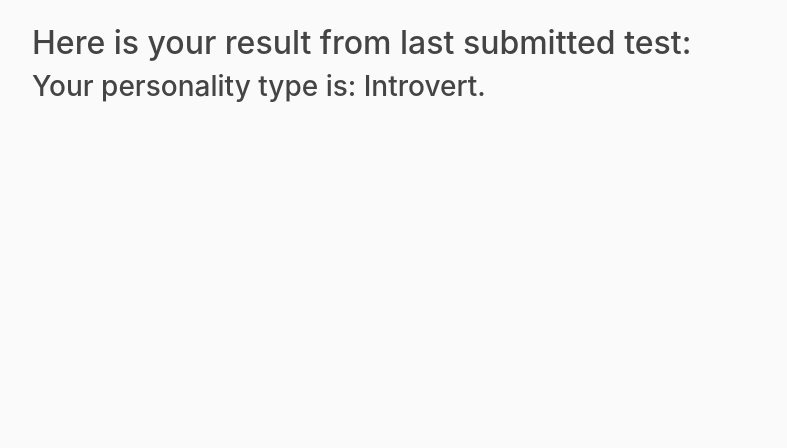
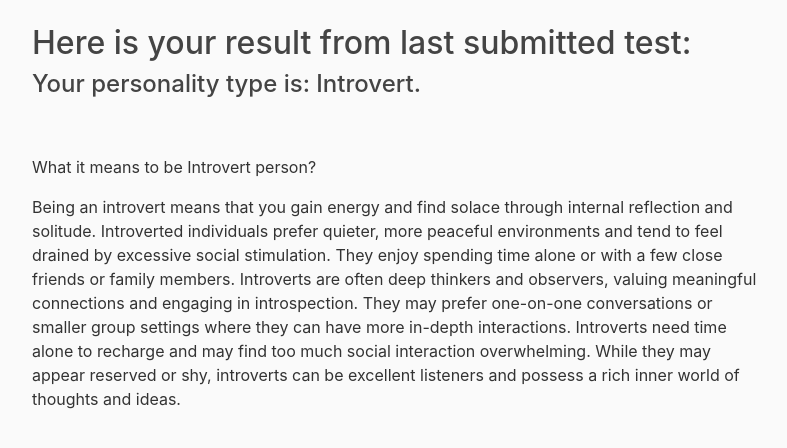
Before and after one commit to KrzysiekFel/Psycho_portal, a Django app: page /personality_test/result/ in a window 1280 px wide. Shown: the part 56-504 px from the top of the page, without its empty margins (53-840 px from the left). Run offline with Django 4.2, Linux system fonts and the light colour scheme; a user stored in the database is signed in; tables that the repository leaves empty hold one stand-in row (values such as "Sample post"); some libraries are stand-ins or nearby versions.

Commit message:
feat(person_test): update html files

```diff
--- a/personality_test/views.py
+++ b/personality_test/views.py
@@ -5,6 +5,24 @@ from .models import PersonalityTest
 from .forms import PersonalityForm
 from django.views.generic import CreateView, ListView
 from django.contrib.auth.mixins import LoginRequiredMixin
+
+
+INTROVERT_INFO = "Being an introvert means that you gain energy and find solace through internal reflection and " \
+                 "solitude. Introverted individuals prefer quieter, more peaceful environments and tend to feel " \
+                 "drained by excessive social stimulation. They enjoy spending time alone or with a few close friends " \
+                 "or family members. Introverts are often deep thinkers and observers, valuing meaningful connections " \
+                 "and engaging in introspection. They may prefer one-on-one conversations or smaller group settings " \
+                 "where they can have more in-depth interactions. Introverts need time alone to recharge and may find " \
+                 "too much social interaction overwhelming. While they may appear reserved or shy, introverts can be " \
+                 "excellent listeners and possess a rich inner world of thoughts and ideas."
+EXTRAVERT_INFO = "Being an extrovert means that you draw energy and feel more alive through external stimuli and " \
+                 "social interactions. Extroverted individuals thrive in social settings and enjoy being around " \
+                 "people. They tend to be outgoing, sociable, and enjoy engaging in conversations and group " \
+                 "activities. Extroverts feel energized when surrounded by others and may seek out social situations " \
+                 "to fulfill their need for interaction. They are often comfortable in the spotlight, enjoy being the " \
+                 "center of attention, and find it easy to strike up conversations and make new connections. " \
+                 "Extroverts may have a wide circle of friends and acquaintances, as they are naturally inclined to " \
+                 "engage with others."
 
 
 def personality_test(request):
@@ -37,11 +55,16 @@ class TestResultView(LoginRequiredMixin, ListView):
     def get_context_data(self, **kwargs):
         context = super().get_context_data(**kwargs)
         data = self.get_queryset()
+        total_sum = sum(data.values())
 
-        total_sum = sum(data.values())
-        personality_type = 'Introvert'
         if total_sum > 10:
             personality_type = 'Extravert'
+            personality_detailed = EXTRAVERT_INFO
+        else:
+            personality_type = 'Introvert'
+            personality_detailed = INTROVERT_INFO
+
         context['personality_type'] = personality_type
+        context['personality_detailed'] = personality_detailed
 
         return context
--- a/templates/about.html
+++ b/templates/about.html
@@ -1,4 +1,4 @@
 {% extends 'base.html'%}
 {% block content %}
-<h2>About</h2>
+<h3>Portal about psychology and psychology tools.</h3>
 {% endblock %}
--- a/templates/personality_test_result.html
+++ b/templates/personality_test_result.html
@@ -1,5 +1,9 @@
 {% extends 'base.html'%}
 {% block content %}
     <h2>Here is your result from last submitted test:</h2>
-    <h3>Your personality type is: {{ personality_type }}.</h3>
+    <h4>Your personality type is: {{ personality_type }}.</h4>
+    <br>
+    <br>
+    <p>What it means to be {{ personality_type }} person?</p>
+    <p>{{ personality_detailed }}</p>
 {% endblock %}
```
